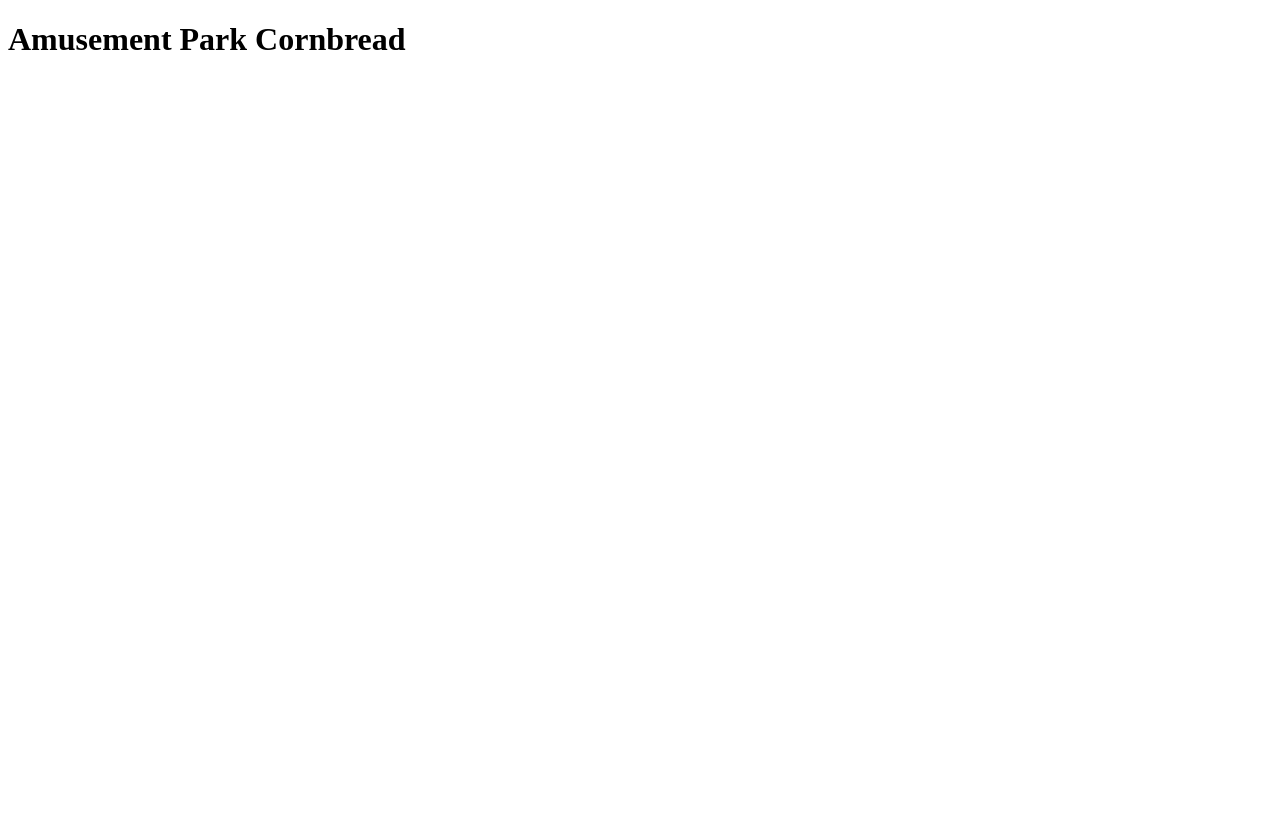
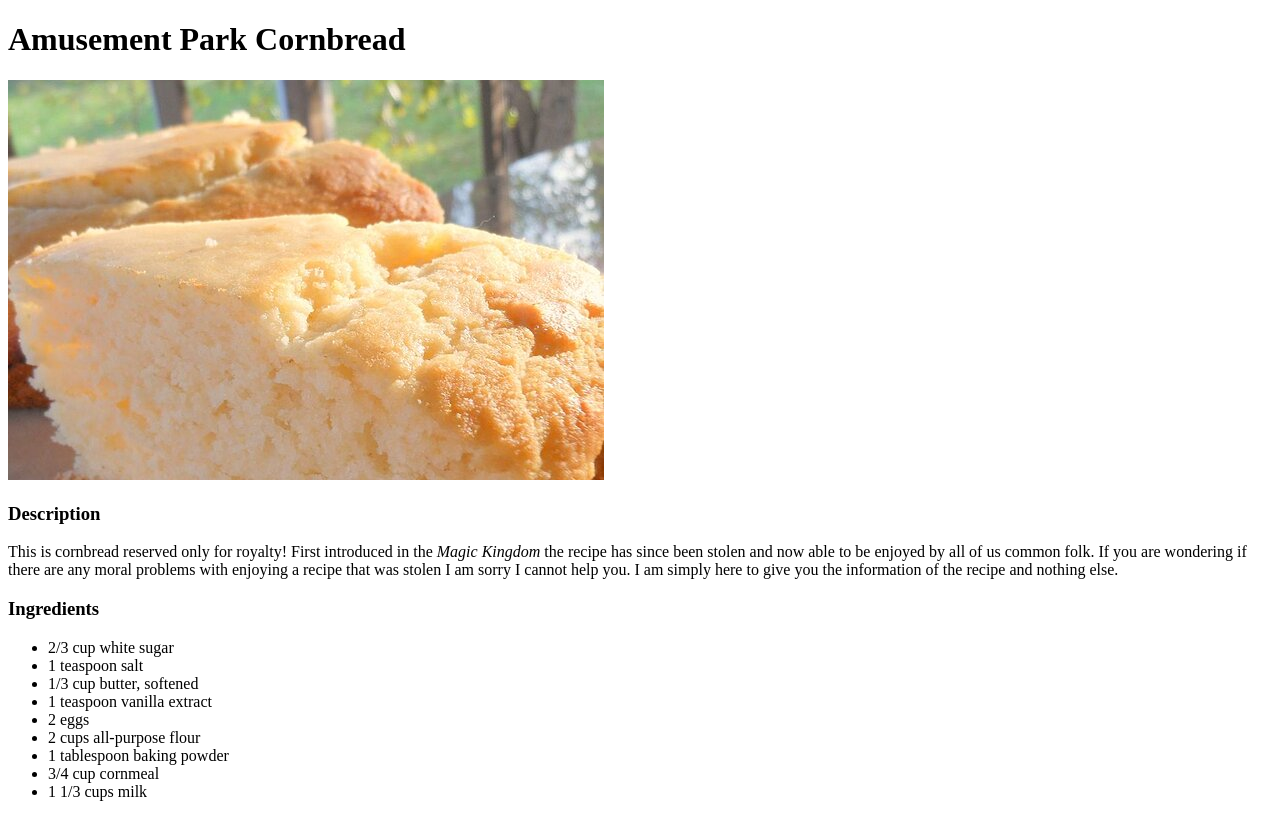
Before and after one commit to vindacator477/odin-recipes, a plain HTML site: page recipes/cornbread.html in a window 1280 px wide. Drawn offline with Linux system fonts and the light colour scheme.

Commit message:
Picture, description, ingredients added

```diff
--- a/recipes/cornbread.html
+++ b/recipes/cornbread.html
@@ -8,5 +8,21 @@
 </head>
 <body>
     <h1>Amusement Park Cornbread</h1>
+    <img src="cornbread.jpeg" alt="cornbread">
+    <h3>Description</h3>
+    <p>This is cornbread reserved only for royalty! First introduced in the <em>Magic Kingdom</em> the recipe has since been stolen and now able to be enjoyed by all of us common folk.
+    If you are wondering if there are any moral problems with enjoying a recipe that was stolen I am sorry I cannot help you. I am simply here to give you the information of the recipe and nothing else.</p>
+    <h3>Ingredients</h3>
+    <ul>
+        <li>2/3 cup white sugar</li>
+        <li>1 teaspoon salt</li>
+        <li>1/3 cup butter, softened</li>
+        <li>1 teaspoon vanilla extract</li>
+        <li>2 eggs</li>
+        <li>2 cups all-purpose flour</li>
+        <li>1 tablespoon baking powder</li>
+        <li>3/4 cup cornmeal</li>
+        <li>1 1/3 cups milk</li>
+    </ul>
 </body>
 </html>
```
Also changed, not shown: index.html (+1 -1 lines), recipes/cornbread.jpeg (added).
